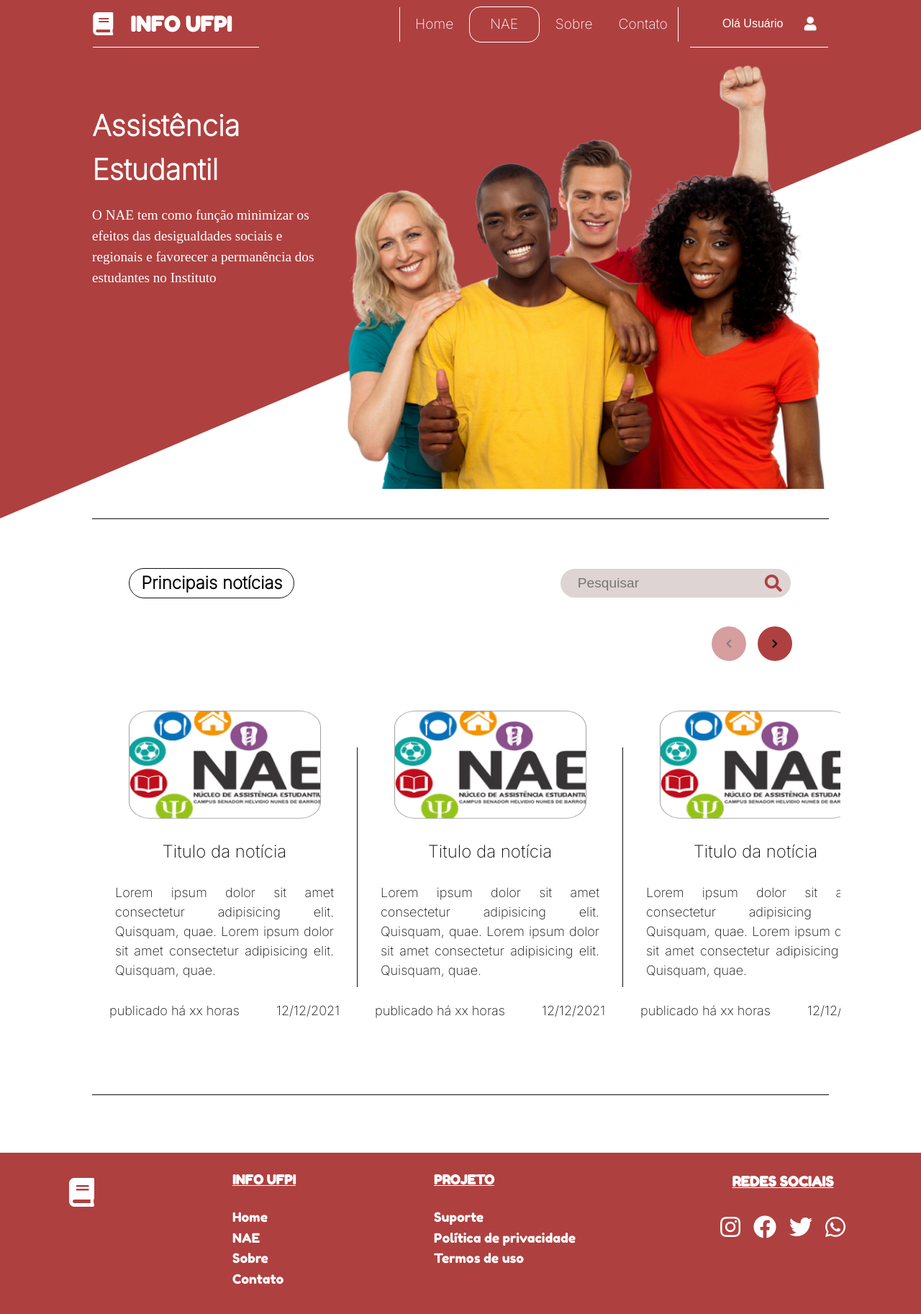
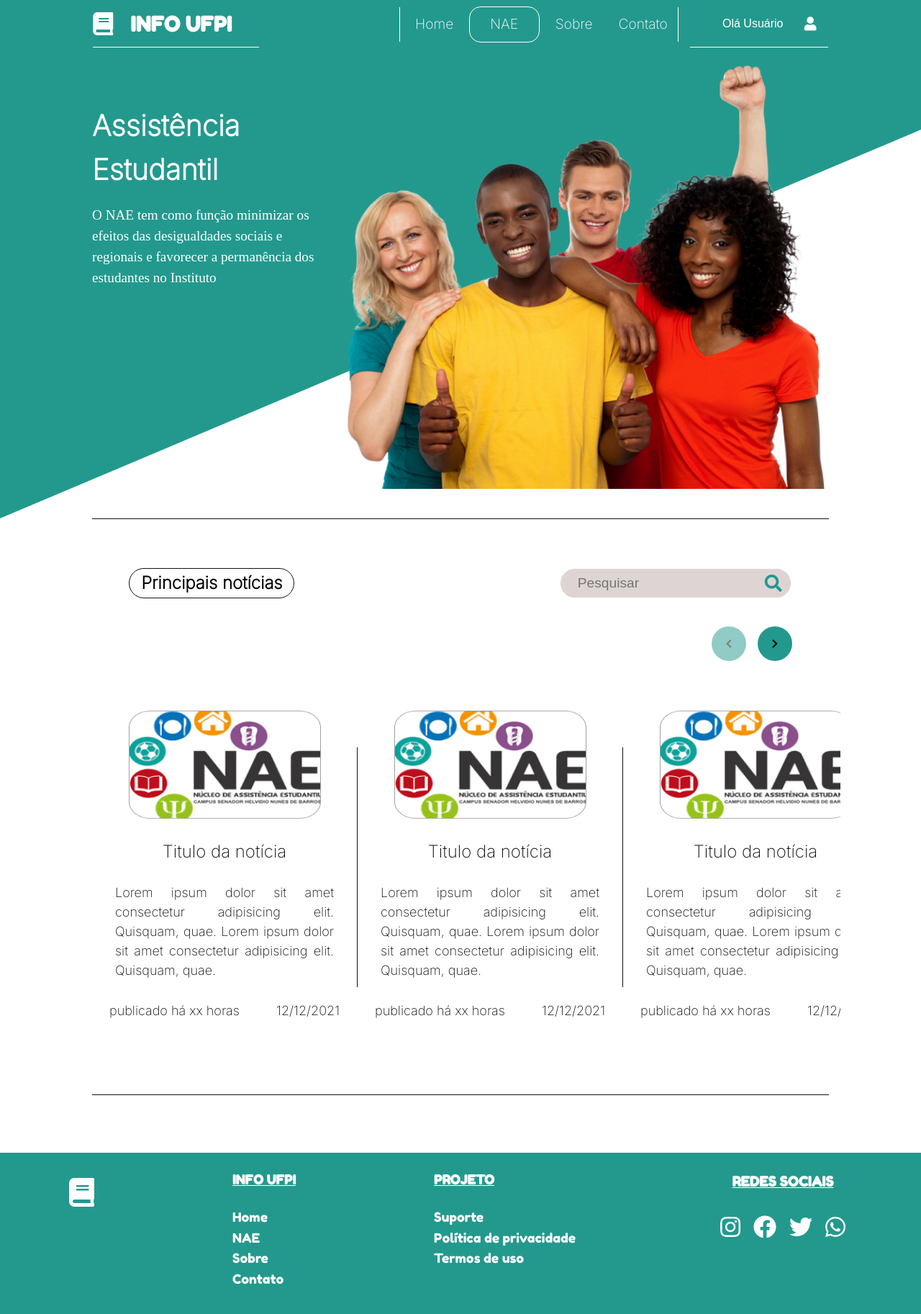
Before and after one commit to JoaoVitorMoreiraPassos/projeto-programacao-web-1, a Django app: page /NAE/ in a window 1280 px wide. Shown: the whole page at 72% size. Run offline with Django 4.2, Linux system fonts and the light colour scheme.

Commit message:
mudando a paleta de cores

```diff
--- a/contato/static/contato/css/minw1201px.css
+++ b/contato/static/contato/css/minw1201px.css
@@ -59,7 +59,7 @@ input::placeholder {
 .duvida-input {
     width: 90%;
     border: none;
-    border-radius: 10rem;
+    border-radius: 10rem 0 0 10rem;
     outline: none;
     padding: 0 1.5rem;
     font-size: 1.2rem;
@@ -243,6 +243,6 @@ textarea::placeholder {
 }
 
 .submit-area button:hover {
-    background-color: #8d4141;
+    background-color: var(--lvl2);
     color: #fff;
 }
--- a/contato/templates/contato/page/contato.html
+++ b/contato/templates/contato/page/contato.html
@@ -28,6 +28,7 @@
     </div>
 
     {%include "partials/footer.html"%}
+    <script src={% static 'global/js/script.js' %}></script>
 </body>
 
 </html>
--- a/sobre/templates/sobre/page/sobre.html
+++ b/sobre/templates/sobre/page/sobre.html
@@ -35,5 +35,6 @@
         </div>
 
         {%include "partials/footer.html"%}
+        <script src={% static 'global/js/script.js' %}></script>
     </body>
 </html>
--- a/static/global/css/minw1201px.css
+++ b/static/global/css/minw1201px.css
@@ -1,12 +1,12 @@
 :root {
     --lvl1: #fff;
-    --lvl2: #77181e;
-    --lvl3: #a92727;
+    --lvl2: #276c65;
+    --lvl3: #276c65;
     --lvl4: #c6d6d6;
     --lvl5: #dee7e7;
     --lvl6: #fe6c2b;
-    --background-pattern: #AF4040;
-    --background-menu: #340016;
+    --background-pattern: #23998e;
+    --background-menu: #1d5e69;
     --font-headings: 'Fredoka One';
     --font-pattern: 'Inter';
     --font-cardapio: 'JetBrains Mono';
```
Also changed, not shown: contato/templates/contato/partials/formulario.html (+4 -4 lines), home/templates/home/partials/cardapio.html (+4 -5 lines), 1 other file.
